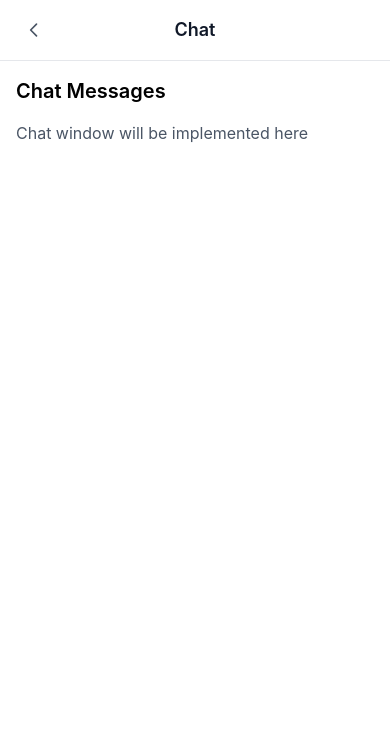
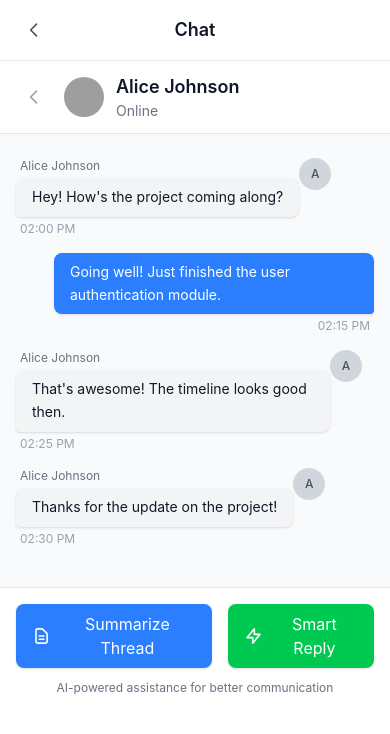
Before and after one commit to Khanr7433/smart-team-chat, a React (Vite) app: page /chat/1 in a window 390 px wide. Shown: the top 734 px of the page. Built offline with nearby package versions, Linux system fonts and the light colour scheme; grey boxes are pictures that could not be loaded.

Commit message:
Add ChatWindowContainer with integrated components

```diff
--- a/src/App.jsx
+++ b/src/App.jsx
@@ -1,15 +1,9 @@
 import { BrowserRouter as Router, Routes, Route } from 'react-router-dom'
 import Layout from './components/common/Layout'
 import { ChatListContainer } from './components/ChatList'
+import { ChatWindowContainer } from './components/ChatWindow'
 
 // Placeholder components - will be implemented in later tasks
-
-const ChatWindow = () => (
-  <div className="p-4">
-    <h2 className="text-xl font-semibold mb-4">Chat Messages</h2>
-    <p className="text-gray-600">Chat window will be implemented here</p>
-  </div>
-)
 
 const NewChat = () => (
   <div className="p-4">
@@ -24,7 +18,7 @@ function App() {
       <Layout>
         <Routes>
           <Route path="/" element={<ChatListContainer />} />
-          <Route path="/chat/:id" element={<ChatWindow />} />
+          <Route path="/chat/:id" element={<ChatWindowContainer />} />
           <Route path="/new-chat" element={<NewChat />} />
         </Routes>
       </Layout>
--- /dev/null
+++ b/src/components/ChatWindow/ChatWindowContainer.jsx
@@ -0,0 +1,73 @@
+import React from 'react'
+import { useParams, useNavigate } from 'react-router-dom'
+import MessageList from './MessageList'
+import AIToolbar from './AIToolbar'
+import { getConversationById } from '../../data'
+
+const ChatWindowContainer = () => {
+  const { id } = useParams()
+  const navigate = useNavigate()
+
+  // Get conversation details
+  const conversation = getConversationById(id)
+
+  // Handle case when conversation is not found
+  if (!conversation) {
+    return (
+      <div className="flex-1 flex items-center justify-center bg-gray-50">
+        <div className="text-center text-gray-500">
+          <div className="text-4xl mb-4">❌</div>
+          <p className="text-lg font-medium">Conversation not found</p>
+          <p className="text-sm mb-4">The conversation you're looking for doesn't exist.</p>
+          <button
+            onClick={() => navigate('/')}
+            className="px-4 py-2 bg-blue-500 text-white rounded-lg hover:bg-blue-600 transition-colors"
+          >
+            Back to Chat List
+          </button>
+        </div>
+      </div>
+    )
+  }
+
+  return (
+    <div className="flex flex-col h-full">
+      {/* Chat Header */}
+      <div className="bg-white border-b border-gray-200 px-4 py-3">
+        <div className="flex items-center">
+          <button
+            onClick={() => navigate('/')}
+            className="mr-3 p-2 text-gray-400 hover:text-gray-600 transition-colors lg:hidden"
+            aria-label="Back to chat list"
+          >
+            <svg className="w-5 h-5" fill="none" stroke="currentColor" viewBox="0 0 24 24">
+              <path strokeLinecap="round" strokeLinejoin="round" strokeWidth={2} d="M15 19l-7-7 7-7" />
+            </svg>
+          </button>
+
+          <div className="flex items-center">
+            <img
+              src={conversation.avatar}
+              alt={conversation.participantName}
+              className="w-10 h-10 rounded-full mr-3"
+            />
+            <div>
+              <h1 className="text-lg font-semibold text-gray-900">
+                {conversation.participantName}
+              </h1>
+              <p className="text-sm text-gray-500">Online</p>
+            </div>
+          </div>
+        </div>
+      </div>
+
+      {/* Messages Area */}
+      <MessageList conversationId={id} />
+
+      {/* AI Toolbar */}
+      <AIToolbar conversationId={id} />
+    </div>
+  )
+}
+
+export default ChatWindowContainer
--- a/src/components/ChatWindow/index.js
+++ b/src/components/ChatWindow/index.js
@@ -1,2 +1,6 @@
+export { default as ChatWindowContainer } from './ChatWindowContainer'
+export { default as MessageList } from './MessageList'
 export { default as MessageBubble } from './MessageBubble'
-export { default as MessageList } from './MessageList'
+export { default as AIToolbar } from './AIToolbar'
+export { default as SummaryModal } from './SummaryModal'
+export { default as ReplyModal } from './ReplyModal'
```
